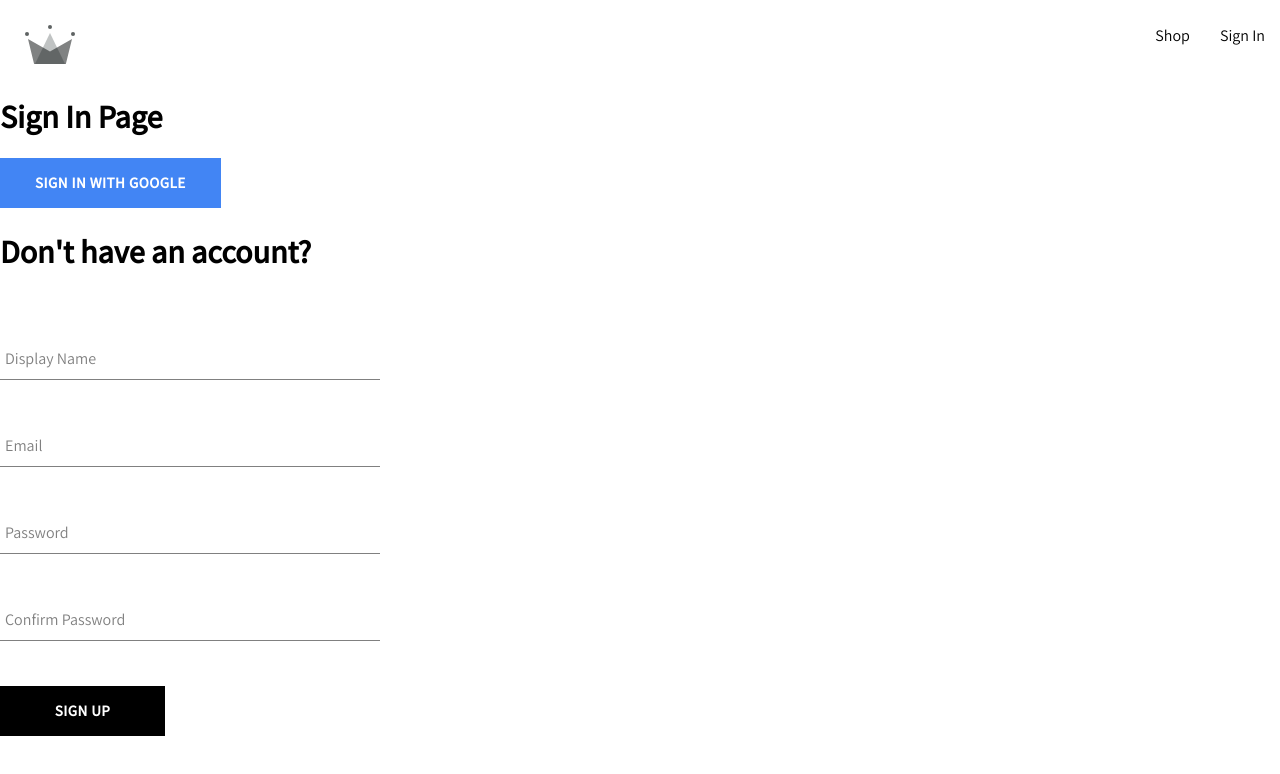
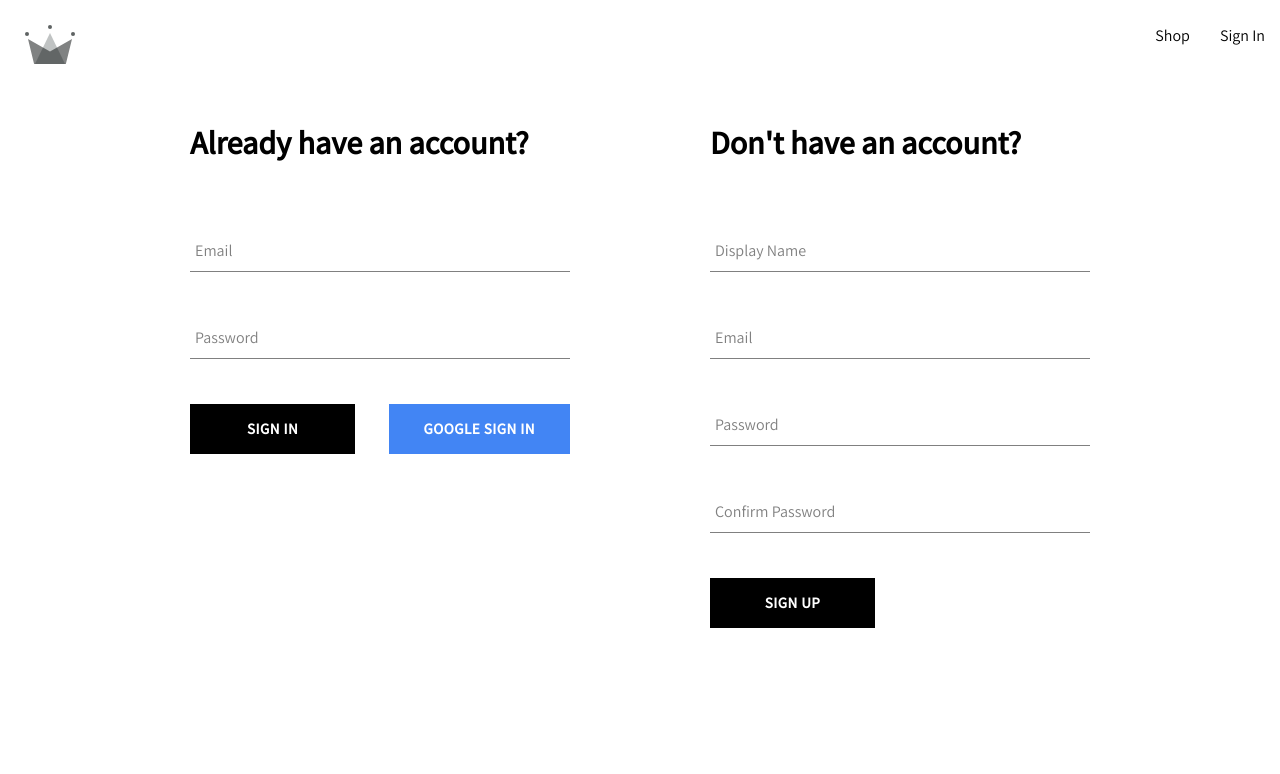
Before and after one commit to scottvandersluys/capstone, a React (Create React App) app: page /auth in a window 1280 px wide. Shown: the top 774 px of the page. Built offline with nearby package versions, Linux system fonts and the light colour scheme.

Commit message:
Added AuthSignIn component and sign in utilities.

```diff
--- a/src/App.js
+++ b/src/App.js
@@ -1,14 +1,14 @@
 import { Route, Routes } from 'react-router-dom';
 
 import { Header } from './components';
-import { Auth, Home } from "./pages";
+import { Authentication, Home } from "./pages";
 
 const App = () => {
   return (
     <Routes>
       <Route path="/" element={<Header />}>
         <Route index element={<Home />} />
-        <Route path="auth" element={<Auth />} />
+        <Route path="auth" element={<Authentication />} />
       </Route>
     </Routes>
   );
--- /dev/null
+++ b/src/components/AuthSignIn/AuthSignIn.jsx
@@ -0,0 +1,83 @@
+import { useState } from 'react';
+import { createUserDocument, signInWithEmail, signInWithGooglePopup } from "../../utilities/firebase/firebase.utils";
+import { Button, FormInput } from '..';
+import './AuthSignIn.scss';
+
+const defaultFormFields = {
+  email: "",
+  password: ""
+};
+
+const AuthSignIn = () => {
+  const [formFields, setFormFields] = useState(defaultFormFields);
+  const { email, password } = formFields;
+
+  const resetFormFields = () => {
+    setFormFields(defaultFormFields);
+  };
+
+  const signInWithGoogle = async () => {
+    const { user } = await signInWithGooglePopup();
+    await createUserDocument(user);
+  }
+
+  const handleChange = (event) => {
+    const { name, value } = event.target;
+    setFormFields({ ...formFields, [name]: value });
+  };
+
+  const handleSubmit = async (event) => {
+    event.preventDefault();
+
+    try {
+      await signInWithEmail(email, password);
+      resetFormFields();
+    } catch (error) {
+      switch(error.code) {
+        case "auth/wrong-password":
+          alert('Incorrect password for email');
+          break;
+        case "auth/user-not-found":
+          alert("No user associated with this email");
+          break;
+        default:
+          console.log(error);
+      }
+    }
+  };
+
+  return (
+    <div className="AuthSignIn">
+    <h1>Already have an account?</h1>
+    <form onSubmit={handleSubmit}>
+
+      <FormInput
+        label="Email"
+        name= "email"
+        type="email"
+        onChange={handleChange}
+        value={email}
+        required
+      />
+
+      <FormInput
+        label="Password"
+        name="password"
+        type="password"
+        onChange={handleChange}
+        value={password}
+        required
+      />
+
+      <div className="buttons-container">
+        <Button type="submit">Sign In</Button>
+        <Button type="button" buttonClass="google" onClick={signInWithGoogle}>
+          Google Sign In
+        </Button>
+      </div>
+    </form>
+  </div>
+  );
+};
+
+export { AuthSignIn };
--- /dev/null
+++ b/src/components/AuthSignIn/AuthSignIn.scss
@@ -0,0 +1,14 @@
+.AuthSignIn {
+  display: flex;
+  flex-direction: column;
+  width: 380px;
+
+  h2 {
+    margin: 10px 0;
+  }
+
+  .buttons-container {
+    display: flex;
+    justify-content: space-between;
+  }
+}
--- a/src/components/AuthSignUp/AuthSignUp.jsx
+++ b/src/components/AuthSignUp/AuthSignUp.jsx
@@ -28,7 +28,6 @@ const AuthSignUp = () => {
 
   const handleSubmit = async (event) => {
     event.preventDefault();
-    console.log(formFields)
 
     if (password !== confirmPassword) {
       alert("PASSWORDS DO NOT MATCH");
--- a/src/components/index.js
+++ b/src/components/index.js
@@ -1,3 +1,4 @@
+export { AuthSignIn } from './AuthSignIn/AuthSignIn';
 export { AuthSignUp } from './AuthSignUp/AuthSignUp';
 export { Button } from './Button/Button';
 export { Categories } from './Categories/Categories';
--- a/src/pages/Auth/Auth.jsx
+++ /dev/null
@@ -1,22 +0,0 @@
-import { createUserDocument, signInWithGooglePopup } from "../../utilities/firebase/firebase.utils";
-
-import { AuthSignUp, Button } from '../../components';
-
-const Auth = () => {
-  const logGoogleUser = async () => {
-    const { user } = await signInWithGooglePopup();
-    await createUserDocument(user);
-  }
-
-  return (
-    <div>
-      <h1>Sign In Page</h1>
-      <Button buttonClass="google" onClick={logGoogleUser}>
-        Sign in with Google
-      </Button>
-      <AuthSignUp />
-    </div>
-  );
-};
-
-export { Auth };
--- /dev/null
+++ b/src/pages/Auth/Authentication.jsx
@@ -0,0 +1,14 @@
+import { AuthSignIn, AuthSignUp } from '../../components';
+import './Authentication.scss';
+
+const Authentication = () => {
+
+  return (
+    <div className="Authentication">
+      <AuthSignIn />
+      <AuthSignUp />
+    </div>
+  );
+};
+
+export { Authentication };
--- /dev/null
+++ b/src/pages/Auth/Authentication.scss
@@ -0,0 +1,6 @@
+.Authentication {
+  display: flex;
+  justify-content: space-between;
+  margin: 30px auto;
+  width: 900px;
+}
--- a/src/pages/index.js
+++ b/src/pages/index.js
@@ -1,3 +1,3 @@
-export { Auth } from './Auth/Auth';
+export { Authentication } from './Auth/Authentication';
 export { Home } from './Home/Home';
 export { Shop } from './Shop/Shop';
--- a/src/utilities/firebase/firebase.utils.js
+++ b/src/utilities/firebase/firebase.utils.js
@@ -1,5 +1,5 @@
 import { initializeApp } from 'firebase/app';
-import { createUserWithEmailAndPassword, getAuth, GoogleAuthProvider, signInWithPopup } from 'firebase/auth';
+import { createUserWithEmailAndPassword, getAuth, GoogleAuthProvider, signInWithEmailAndPassword, signInWithPopup } from 'firebase/auth';
 import { doc, getDoc, setDoc, getFirestore } from 'firebase/firestore';
 
 const firebaseConfig = {
@@ -51,6 +51,12 @@ export const createUserDocument = async (user, additionalInformation) => {
   return userDocRef;
 };
 
+export const signInWithEmail = async (email, password) => {
+  if (!email || !password) return;
+
+  return await signInWithEmailAndPassword(auth, email, password);
+};
+
 export const signUpWithEmail = async (email, password) => {
   if (!email || !password) return;
 
```
Also changed, not shown: src/components/FormInput/form-input.styles.scss (deleted, +0 -54 lines).
